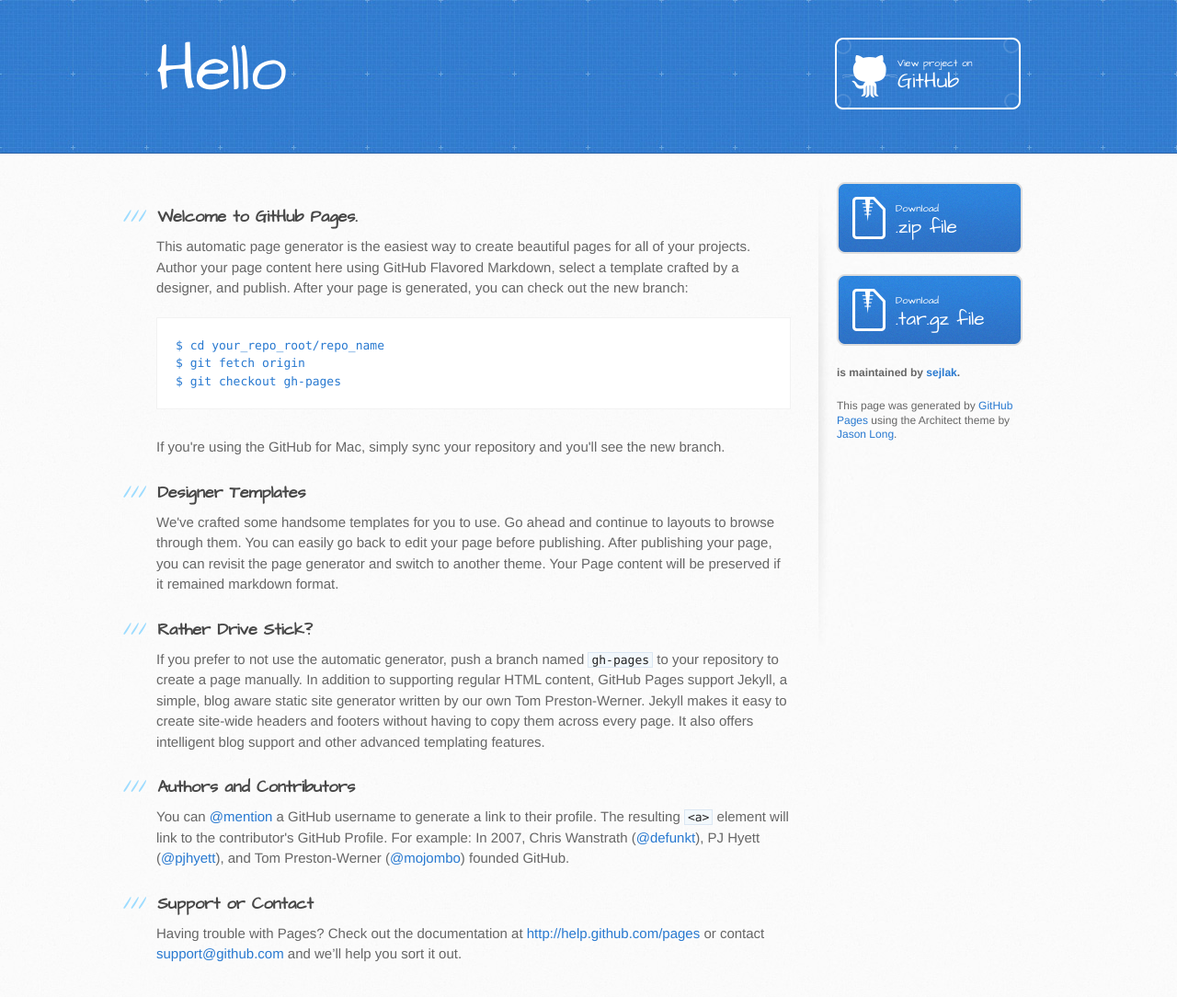
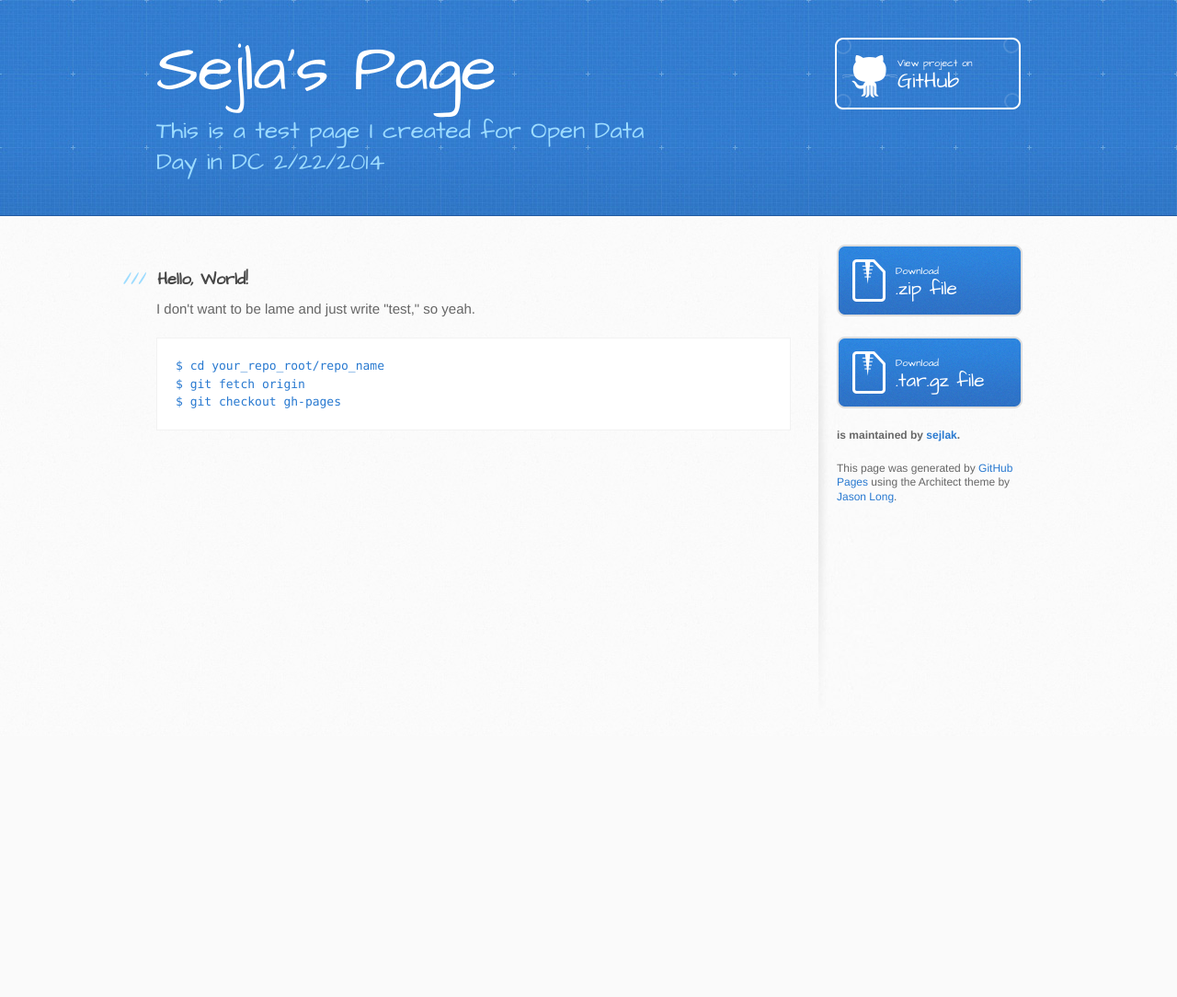
Before and after one commit to sejlak/hello, a plain HTML site: page index.html in a window 1280 px wide. Shown: the whole page at 92% size. After the commit the page ends 800 px from the top, so only its background shows below. Drawn offline with Linux system fonts and the light colour scheme.

```diff
--- a/index.html
+++ b/index.html
@@ -13,14 +13,14 @@
     <script src="//html5shiv.googlecode.com/svn/trunk/html5.js"></script>
     <![endif]-->
 
-    <title>Hello by sejlak</title>
+    <title>Sejla&#39;s Page by sejlak</title>
   </head>
 
   <body>
     <header>
       <div class="inner">
-        <h1>Hello</h1>
-        <h2></h2>
+        <h1>Sejla&#39;s Page</h1>
+        <h2>This is a test page I created for Open Data Day in DC 2/22/2014</h2>
         <a href="https://github.com/sejlak/hello" class="button"><small>View project on</small>GitHub</a>
       </div>
     </header>
@@ -29,36 +29,14 @@
       <div class="inner clearfix">
         <section id="main-content">
           <h3>
-<a name="welcome-to-github-pages" class="anchor" href="#welcome-to-github-pages"><span class="octicon octicon-link"></span></a>Welcome to GitHub Pages.</h3>
+<a name="hello-world" class="anchor" href="#hello-world"><span class="octicon octicon-link"></span></a>Hello, World!</h3>
 
-<p>This automatic page generator is the easiest way to create beautiful pages for all of your projects. Author your page content here using GitHub Flavored Markdown, select a template crafted by a designer, and publish. After your page is generated, you can check out the new branch:</p>
+<p>I don't want to be lame and just write "test," so yeah. </p>
 
 <pre><code>$ cd your_repo_root/repo_name
 $ git fetch origin
 $ git checkout gh-pages
 </code></pre>
-
-<p>If you're using the GitHub for Mac, simply sync your repository and you'll see the new branch.</p>
-
-<h3>
-<a name="designer-templates" class="anchor" href="#designer-templates"><span class="octicon octicon-link"></span></a>Designer Templates</h3>
-
-<p>We've crafted some handsome templates for you to use. Go ahead and continue to layouts to browse through them. You can easily go back to edit your page before publishing. After publishing your page, you can revisit the page generator and switch to another theme. Your Page content will be preserved if it remained markdown format.</p>
-
-<h3>
-<a name="rather-drive-stick" class="anchor" href="#rather-drive-stick"><span class="octicon octicon-link"></span></a>Rather Drive Stick?</h3>
-
-<p>If you prefer to not use the automatic generator, push a branch named <code>gh-pages</code> to your repository to create a page manually. In addition to supporting regular HTML content, GitHub Pages support Jekyll, a simple, blog aware static site generator written by our own Tom Preston-Werner. Jekyll makes it easy to create site-wide headers and footers without having to copy them across every page. It also offers intelligent blog support and other advanced templating features.</p>
-
-<h3>
-<a name="authors-and-contributors" class="anchor" href="#authors-and-contributors"><span class="octicon octicon-link"></span></a>Authors and Contributors</h3>
-
-<p>You can <a href="https://github.com/blog/821" class="user-mention">@mention</a> a GitHub username to generate a link to their profile. The resulting <code>&lt;a&gt;</code> element will link to the contributor's GitHub Profile. For example: In 2007, Chris Wanstrath (<a href="https://github.com/defunkt" class="user-mention">@defunkt</a>), PJ Hyett (<a href="https://github.com/pjhyett" class="user-mention">@pjhyett</a>), and Tom Preston-Werner (<a href="https://github.com/mojombo" class="user-mention">@mojombo</a>) founded GitHub.</p>
-
-<h3>
-<a name="support-or-contact" class="anchor" href="#support-or-contact"><span class="octicon octicon-link"></span></a>Support or Contact</h3>
-
-<p>Having trouble with Pages? Check out the documentation at <a href="http://help.github.com/pages">http://help.github.com/pages</a> or contact <a href="mailto:support@github.com">support@github.com</a> and we’ll help you sort it out.</p>
         </section>
 
         <aside id="sidebar">
```
Also changed, not shown: params.json (+1 -1 lines).
